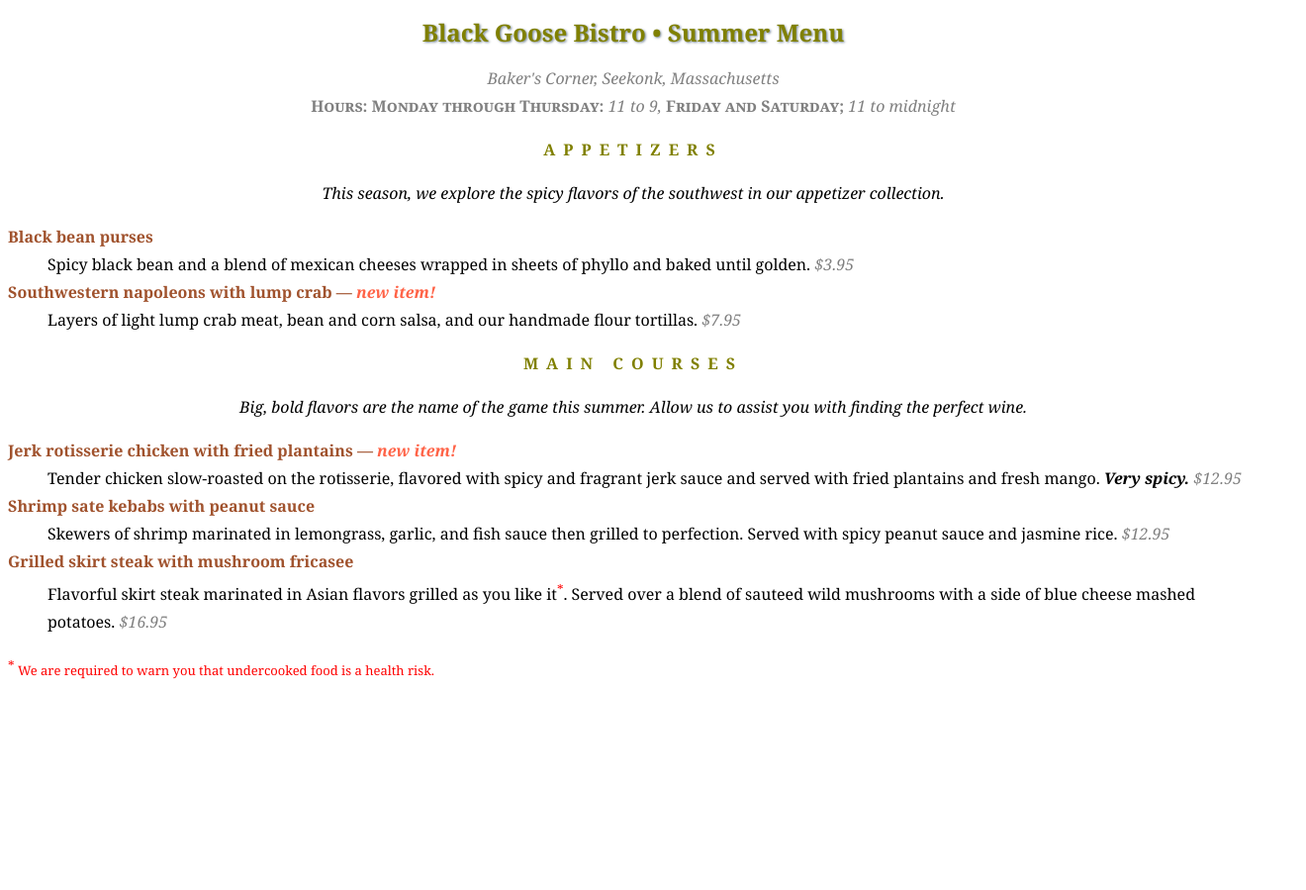
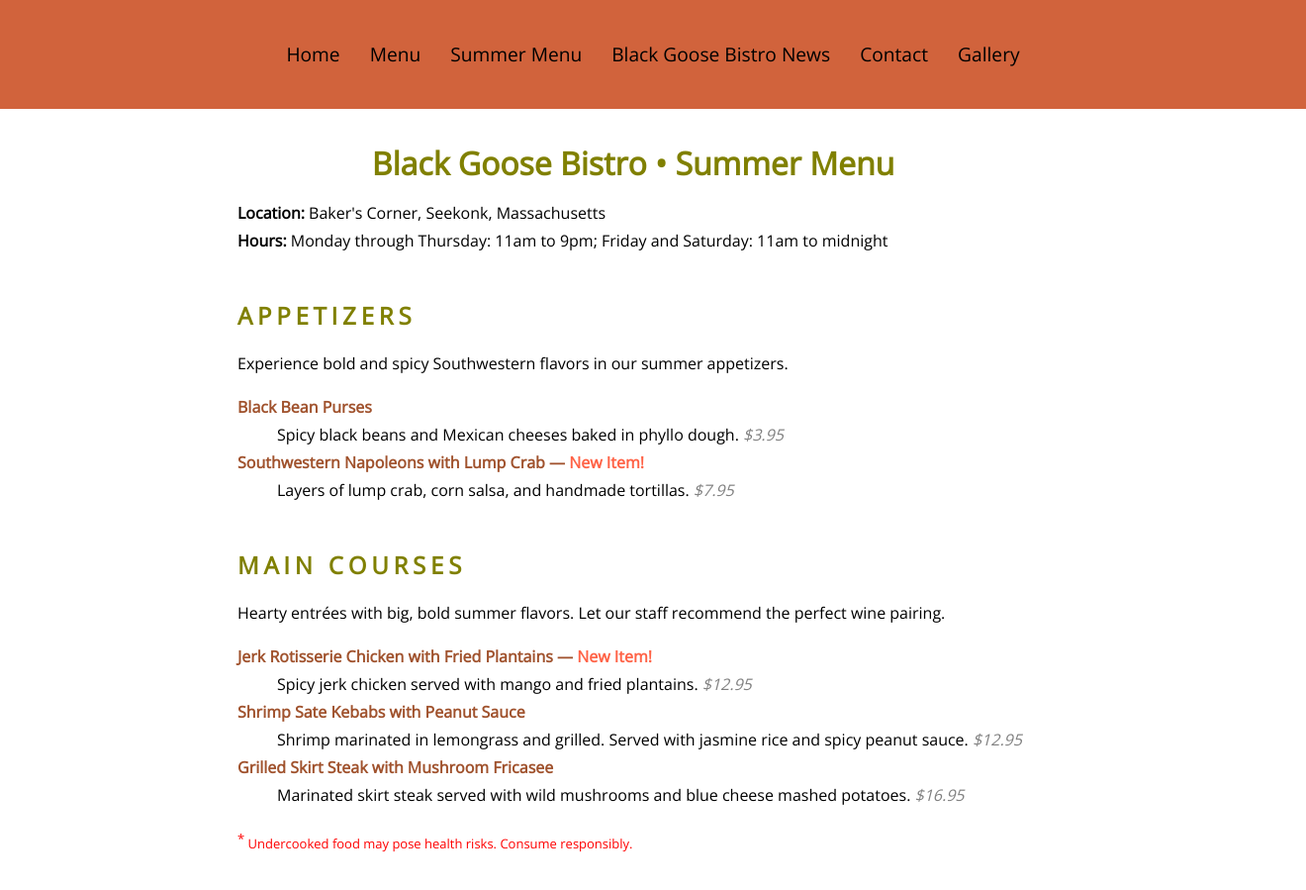
Before and after one commit to julesherndon/fid, a plain HTML site: page bistro/menu6.html in a window 1280 px wide. Shown: the whole page at 99% size, 1320 px wide, since content can reach past the window. Before the commit the page ends 800 px from the top, so only its background shows below. Drawn offline with nearby package versions, Linux system fonts and the light colour scheme; a web font is replaced by a local one.

Commit message:
menu.html

```diff
--- a/bistro/menu6.html
+++ b/bistro/menu6.html
@@ -1,110 +1,116 @@
-<!DOCTYPE html >
+<!-- SUMMER MENU PAGE -->
+<!DOCTYPE html>
 <html>
-
 <head>
   <meta charset="utf-8">
   <title>Black Goose Bistro Summer Menu</title>
- <link href="http://fonts.googleapis.com/css?family=Marko+One" rel="stylesheet">
+  <link href="https://fonts.googleapis.com/css2?family=Open+Sans&display=swap" rel="stylesheet">
   <style>
     body {
-    font-family: Georgia, serif;
-    font-size: 100%;
+      font-family: 'Open Sans', sans-serif;
       line-height: 1.75em;
+      color: black;
+      background-color: white;
+      margin: 0;
+      padding: 0;
+    }
+    ul {
+      list-style: none;
+      margin: 0;
+      padding: 20px;
+      text-align: center;
+      background-color: #d1633c;
+      position: sticky;
+      top: 0;
+      width: 100%;
+      height: 70px;
+      display: flex;
+      justify-content: center;
+      align-items: center;
+    }
+    li {
+      display: inline;
+      margin: 0 15px;
+    }
+    a {
+      text-decoration: none;
+      color: black;
+      font-size: 1.2em;
+      font-family: 'Open Sans', sans-serif;
+    }
+    a:hover {
+      color: white;
+    }
+    .content {
+      max-width: 800px;
+      margin: 0 auto;
+      padding: 20px;
     }
     h1 {
-    font: bold 1.5em "Marko One", Georgia, serif;
+      text-align: center;
+      font-size: 2em;
       color: olive;
-    text-shadow: .05em .05em .1em lightslategray;
     }
     h2 {
-    font-size: 1em;
+      color: olive;
       text-transform: uppercase;
-    letter-spacing: .5em;
-    color: olive;
-
+      letter-spacing: 0.2em;
+      margin-top: 2em;
     }
     dt {
       font-weight: bold;
       color: sienna;
     }
-  strong {
-    font-style: italic;
-  }
     dt strong {
       color: tomato;
     }
-  #info p {
+    .price {
       font-style: italic;
       color: gray;
     }
-  .price {
-    font-family: Georgia, serif;
-    font-style: italic;
-    color: gray;
-   }
-  .label {
-    font-weight: bold;
-    font-variant: small-caps;
-    font-style: normal;
-   }
-  p.warning, sup {
+    .warning, sup {
       font-size: small;
       color: red;
     }
-  h1, h2, #info {
-    text-align: center;
-	}
-  h2 + p {
-    text-align: center;
-    font-style: italic;
-  }
-
   </style>
 </head>
+<body>
+  <ul>
+    <li><a href="index updated.html">Home</a></li>
+    <li><a href="menu6.html">Menu</a></li>
+    <li><a href="menu.html">Summer Menu</a></li>
+    <li><a href="bgnews.html">Black Goose Bistro News</a></li>
+    <li><a href="contact updated.html">Contact</a></li>
+    <li><a href="Gallery.html">Gallery</a></li>
+  </ul>
 
-<body>
-
-<div id="info">
+  <div class="content">
     <h1>Black Goose Bistro &bull; Summer Menu</h1>
 
-<p>Baker's Corner, Seekonk, Massachusetts<br>
-<span class="label">Hours: Monday through Thursday:</span> 11 to 9, <span class="label">Friday and Saturday;</span> 11 to midnight</p>
-</div>
+    <p><strong>Location:</strong> Baker's Corner, Seekonk, Massachusetts<br>
+    <strong>Hours:</strong> Monday through Thursday: 11am to 9pm; Friday and Saturday: 11am to midnight</p>
 
-<div id="appetizers">
     <h2>Appetizers</h2>
-<p>This season, we explore the spicy flavors of the southwest in our appetizer collection.</p>
-
+    <p>Experience bold and spicy Southwestern flavors in our summer appetizers.</p>
     <dl>
-<dt>Black bean purses</dt>
-<dd>Spicy black bean and a blend of mexican cheeses wrapped in sheets of phyllo and baked until golden. <span class="price">$3.95</span></dd>
-
-<dt class="newitem">Southwestern napoleons with lump crab &mdash; <strong>new item!</strong></dt>
-<dd>Layers of light lump crab meat, bean and corn salsa, and our handmade flour tortillas. <span class="price">$7.95</span></dd>
-</dl>
-</div>
-
-<div id="entrees">
-
-<h2>Main courses</h2>
-<p>Big, bold flavors are the name of the game this summer. Allow us to assist you with finding the perfect wine.</p>
-
-
-<dl>
-
-<dt class="newitem">Jerk rotisserie chicken with fried plantains &mdash; <strong>new item!</strong></dt>
-<dd>Tender chicken slow-roasted on the rotisserie, flavored with spicy and fragrant jerk sauce and served with fried plantains and fresh mango. <strong>Very spicy.</strong> <span class="price">$12.95</span></dd>
-
-<dt>Shrimp sate kebabs with peanut sauce</dt>
-<dd>Skewers of shrimp marinated in lemongrass, garlic, and fish sauce then grilled to perfection. Served with spicy peanut sauce and jasmine rice. <span class="price">$12.95</span></dd>
-
-<dt>Grilled skirt steak with mushroom fricasee</dt>
-<dd>Flavorful skirt steak marinated in Asian flavors grilled as you like it<sup>*</sup>. Served over a blend of sauteed wild mushrooms with a side of blue cheese mashed potatoes. <span class="price">$16.95</span></dd>
+      <dt>Black Bean Purses</dt>
+      <dd>Spicy black beans and Mexican cheeses baked in phyllo dough. <span class="price">$3.95</span></dd>
+      <dt>Southwestern Napoleons with Lump Crab — <strong>New Item!</strong></dt>
+      <dd>Layers of lump crab, corn salsa, and handmade tortillas. <span class="price">$7.95</span></dd>
     </dl>
 
+    <h2>Main Courses</h2>
+    <p>Hearty entrées with big, bold summer flavors. Let our staff recommend the perfect wine pairing.</p>
+    <dl>
+      <dt>Jerk Rotisserie Chicken with Fried Plantains — <strong>New Item!</strong></dt>
+      <dd>Spicy jerk chicken served with mango and fried plantains. <span class="price">$12.95</span></dd>
+      <dt>Shrimp Sate Kebabs with Peanut Sauce</dt>
+      <dd>Shrimp marinated in lemongrass and grilled. Served with jasmine rice and spicy peanut sauce. <span class="price">$12.95</span></dd>
+      <dt>Grilled Skirt Steak with Mushroom Fricasee</dt>
+      <dd>Marinated skirt steak served with wild mushrooms and blue cheese mashed potatoes. <span class="price">$16.95</span></dd>
+    </dl>
+
+    <p class="warning"><sup>*</sup> Undercooked food may pose health risks. Consume responsibly.</p>
   </div>
-
-<p class="warning"><sup>*</sup> We are required to warn you that undercooked food is a health risk.</p>
-
 </body>
 </html>
```
Lines whose indentation alone changed are shown as unchanged.
